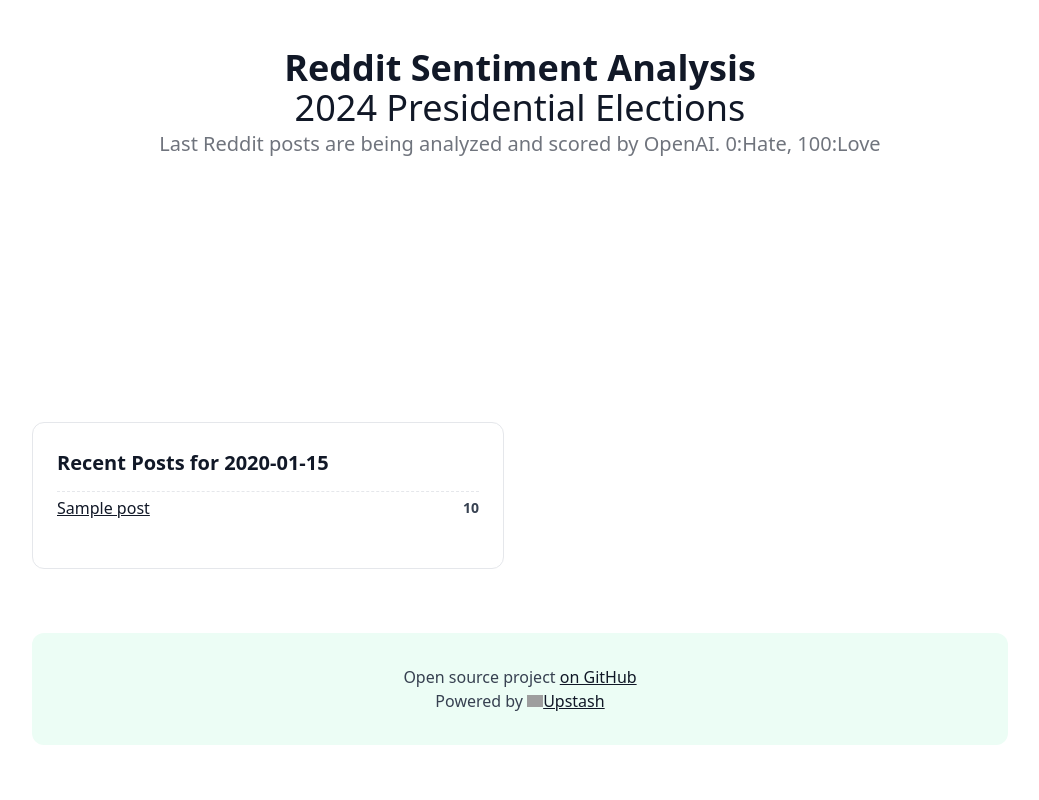
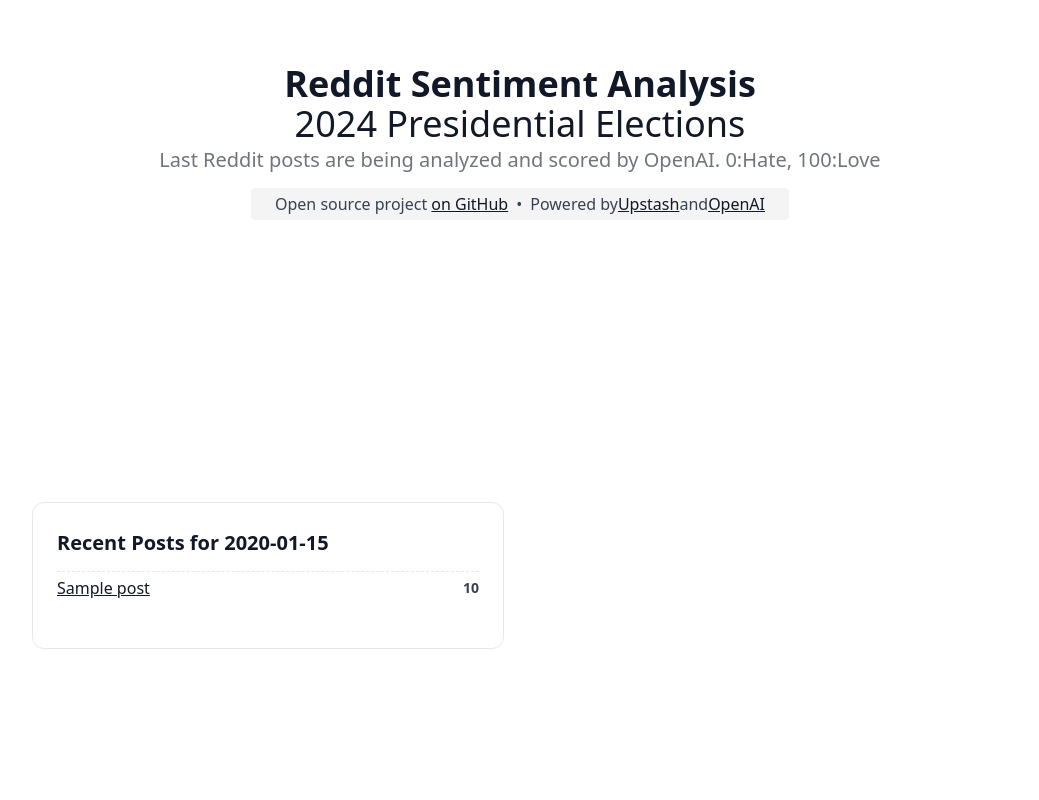
Before and after one commit to upstash/elections-sentiment-analysis, a FastAPI app: template templates/index.html in a window 1280 px wide. Shown: the whole page, without its empty margins (120-1159 px from the left). Run offline with FastAPI, Linux system fonts and the light colour scheme; the template is opened without the code that fills it: most values are stand-ins (such as "Sample title", 1, 10 or a date in 2020); a map, chart or similar area stays blank; some libraries are stand-ins or nearby versions; grey boxes are pictures that could not be loaded.

Commit message:
fix mobile

```diff
--- a/templates/index.html
+++ b/templates/index.html
@@ -2,7 +2,7 @@
 {% extends "base.html" %}
 {% block content %}
 
-<main class="prose text-xs md:text-base max-w-screen-lg mx-auto px-6 py-12">
+<main class="prose text-xs md:text-base max-w-screen-lg mx-auto px-6 py-16">
   <header class="text-center">
     <h1 class="m-0">
       <span>Reddit Sentiment Analysis</span> <br>
@@ -11,6 +11,24 @@
     <h3 class="font-normal mt-0 opacity-60">
       Last Reddit posts are being analyzed and scored by OpenAI. 0:Hate, 100:Love
     </h3>
+
+    <p class="sm:inline-flex items-center px-6 py-1 bg-zinc-100 rounded">
+      <span>
+        Open source project
+        <a href="https://github.com/upstash/elections-sentiment-analysis" target="_black">
+          on GitHub
+        </a>
+      </span>
+
+      <span class="mx-2 hidden sm:inline-flex">•</span>
+
+      <span class="block sm:inline-flex">
+        Powered by <a href="https://upstash.com/?utm_source=elections-sentiment-analysis"
+                      target="_black"
+                      class="inline-flex items-center">Upstash
+      </a> and <a href="https://openai.com/?utm_source=elections-sentiment-analysis" target="_blank">OpenAI</a>
+      </span>
+    </p>
   </header>
 
   <div class="mt-8 md:mt-12">
@@ -25,7 +43,8 @@
       <ul class="pl-0">
         {% for post in candidate_posts %}
         <li class="p-0 py-1 flex items-center gap-4 m-0 border-t border-dashed">
-          <a class="line-clamp-1 font-normal" href="{{ post.url }}" target="_blank">{{ post.title }}</a>
+          <a class="line-clamp-1 font-normal" href="{{ post.url }}" target="_blank">{{ post.title
+            }}</a>
           <span class="ml-auto text-nowrap font-bold text-sm">{{ post.score }}</span>
         </li>
         {% endfor %}
@@ -33,25 +52,6 @@
     </div>
     {% endfor %}
   </div>
-
-  <!-- Footer -->
-  <footer class="mt-8 md:mt-16 *:m-0 p-8 bg-emerald-50 rounded-xl text-center">
-    <p>
-      Open source project
-      <a href="https://upstash.com/?utm_source=elections-sentiment-analysis">
-         on GitHub
-      </a>
-    </p>
-
-    <p>
-      Powered by <a href="https://upstash.com/?utm_source=elections-sentiment-analysis"
-                    target="_black"
-                    class="inline-flex items-center">
-      <img class="m-0" src="https://upstash.com/logo/upstash-icon-white-bg.png" alt="Upstash Logo"
-           width="16" height="16"> Upstash
-    </a>
-    </p>
-  </footer>
 </main>
 
 <script src="https://cdn.jsdelivr.net/npm/chart.js"></script>
```
